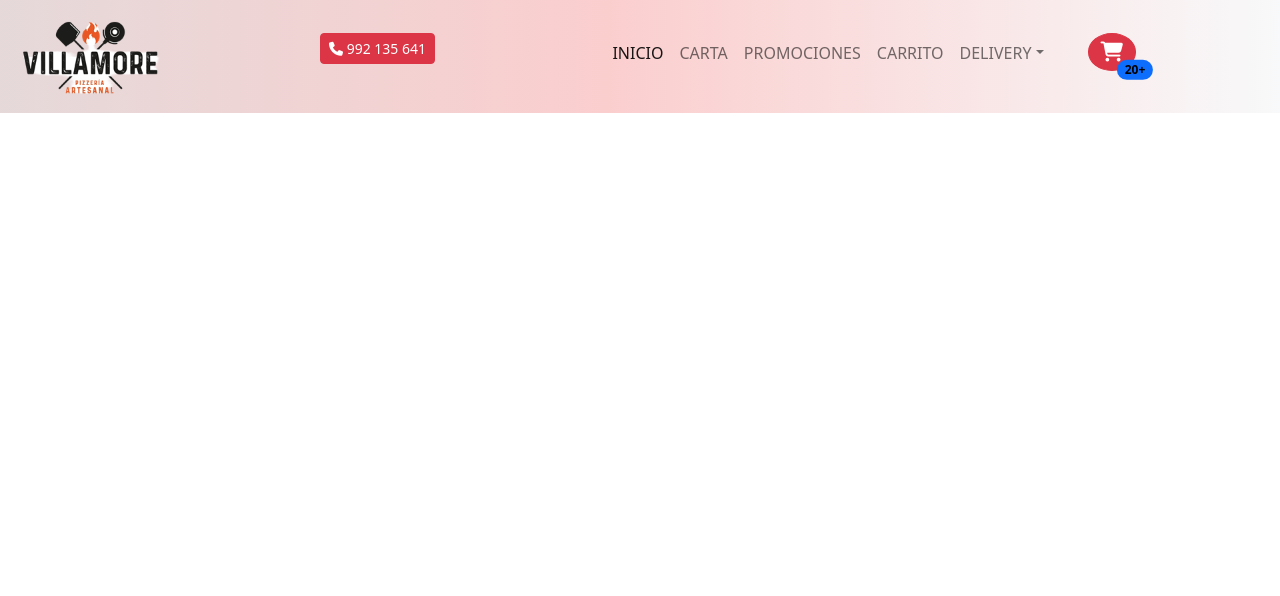
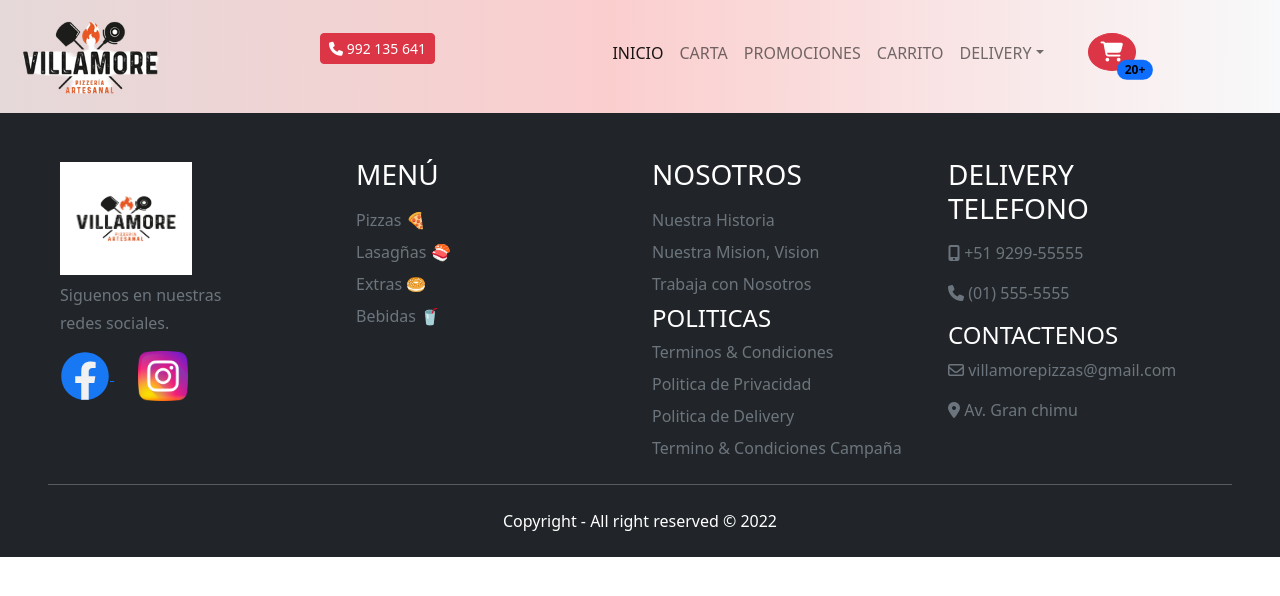
Before and after one commit to josueadrz/PROYECTO-FINAL-G9, a plain HTML site: page index.html in a window 1280 px wide. Drawn offline with nearby package versions, Linux system fonts and the light colour scheme.

Commit message:
header y footer en lener

```diff
--- a/header.css
+++ b/header.css
@@ -1,8 +1,13 @@
 .navbar{
     background: linear-gradient(90.21deg, rgba(196,156,156,0.35) 1.11%, #FBCECE 47.44%, rgba(254,221,221,0)99.96%);
+
 }
 
 .badge{
     color: black;
     /* border-radius: 50%; */
 }
+
+footer{
+    margin-top: 110px;
+}
--- a/index.html
+++ b/index.html
@@ -5,9 +5,12 @@
    <meta charset="UTF-8">
    <meta http-equiv="X-UA-Compatible" content="IE=edge">
    <meta name="viewport" content="width=device-width, initial-scale=1.0">
-   <title>Document</title>
+   <title>Pizerria Villamore</title>
+   <!-- bootstrap -->
    <link href="https://cdn.jsdelivr.net/npm/bootstrap@5.2.1/dist/css/bootstrap.min.css" rel="stylesheet"
       integrity="sha384-iYQeCzEYFbKjA/T2uDLTpkwGzCiq6soy8tYaI1GyVh/UjpbCx/TYkiZhlZB6+fzT" crossorigin="anonymous">
+   <!-- css -->
+   <link rel="stylesheet" href="./css/index.css">
    <link rel="stylesheet" href="./header.css">
 
 </head>
@@ -23,7 +26,7 @@
             </a>
          </div>
          <!-- contenedor todo navegacion -->
-         <div class="d-inline-flex col-md-8 col-sm-8" >
+         <div class="d-inline-flex col-md-8 col-sm-8">
             <!-- contacto telefono-numero -->
             <div class="d-inline-flex d-none d-sm-block col-sm-4">
                <button class="btn btn-sm btn-danger me-1" type="button"><i class="fa-solid fa-phone fa-md "
@@ -70,11 +73,11 @@
                         </ul>
                      </li>
                      <li class="nav-item mt-5">
-                        <li>
-                           <hr class="dropdown-divider">
-                        </li>
-                        <button class="btn btn-sm btn-danger me-1 d-lg-none" type="button"><i class="fa-solid fa-phone fa-md "
-                           style="color: white"></i> 992 135 641</button>
+                     <li>
+                        <hr class="dropdown-divider">
+                     </li>
+                     <button class="btn btn-sm btn-danger me-1 d-lg-none" type="button"><i
+                           class="fa-solid fa-phone fa-md " style="color: white"></i> 992 135 641</button>
                      </li>
                   </ul>
                </div>
@@ -94,11 +97,122 @@
       </nav>
 
    </header>
+
+   <footer>
+      <!-- footer -->
+      <div class="container-fluid">
+
+         <div class="row p-5 pb-2 bg-dark text-white">
+
+            <!-- Logo y redes -->
+            <div class="col-xs-12 col-md-6 col-lg-3">
+               <div class="mb-2 pt-1">
+                  <img class="img-logo" src="./img/logo.png" alt="logo" width="132px" height="113px">
+               </div>
+               <div>
+                  <p class="mb-1 text-secondary">Siguenos en nuestras</p>
+                  <p class="text-secondary">redes sociales.</p>
+               </div>
+               <div class="mb-3">
+                  <a class="pe-4" href="#">
+                     <img src="./img/logo-facebook.svg" alt="facebbok" width="50" height="50">
+                  </a>
+                  <a href="#">
+                     <img src="./img/instagram.png" alt="instagram" width="50" height="50">
+                  </a>
+               </div>
+            </div>
+
+            <!------ MENU ------>
+            <div class="col-xs-12 col-md-6 col-lg-3">
+               <p class="h3 mb-3">MENÚ</p>
+               <div class="mb-2">
+                  <a class="text-secondary text-decoration-none" href="#">Pizzas 🍕</a>
+               </div>
+               <div class="mb-2">
+                  <a class="text-secondary text-decoration-none" href="#">Lasagñas 🍣</a>
+               </div>
+               <div class="mb-2">
+                  <a class="text-secondary text-decoration-none" href="#">Extras 🥯</a>
+               </div>
+               <div class="mb-2">
+                  <a class="text-secondary text-decoration-none" href="#">Bebidas 🥤</a>
+               </div>
+            </div>
+
+            <!------ SOBRE NOSOTROS ------>
+            <div class="col-xs-12 col-md-6 col-lg-3">
+               <p class="h3 mb-3">NOSOTROS</p>
+               <div class="mb-2">
+                  <a class="text-secondary text-decoration-none" href="">Nuestra Historia</a>
+               </div>
+               <div class="mb-2">
+                  <a class="text-secondary text-decoration-none" href="">Nuestra Mision, Vision</a>
+               </div>
+               <div class="mb-2">
+                  <a class="text-secondary text-decoration-none" href="">Trabaja con Nosotros</a>
+               </div>
+               <div class="mb-2">
+                  <p class="h4">POLITICAS</p>
+               </div>
+               <div class="mb-2">
+                  <a class="text-secondary text-decoration-none" href="">Terminos & Condiciones</a>
+               </div>
+               <div class="mb-2">
+                  <a class="text-secondary text-decoration-none" href="">Politica de Privacidad</a>
+               </div>
+               <div class="mb-2">
+                  <a class="text-secondary text-decoration-none" href="">Politica de Delivery</a>
+               </div>
+               <div class="mb-2">
+                  <a class="text-secondary text-decoration-none" href="">Termino & Condiciones Campaña</a>
+               </div>
+            </div>
+
+            <!------ DELIVERY TELEFONO ------>
+            <div class="col-xs-12 col-md-6 col-lg-3">
+               <p class="h3 mb-3">DELIVERY TELEFONO</p>
+               <div class="mb-2">
+                  <p class="text-secondary"><i class="fa-solid fa-mobile-screen-button"></i> +51 9299-55555</p>
+               </div>
+               <div class="mb-2">
+                  <p class="text-secondary"><i class="fa-solid fa-phone"></i> (01) 555-5555</p>
+               </div>
+               <div class="mb-2">
+                  <p class="h4">CONTACTENOS</p>
+               </div>
+               <div class="mb-2">
+                  <p class="text-secondary"><i class="fa-regular fa-envelope"></i> villamorepizzas@gmail.com</p>
+               </div>
+               <div class="mb-2">
+                  <p class="text-secondary"><i class="fa-solid fa-location-dot text-decoration-none"></i> Av. Gran
+                     chimu</p>
+               </div>
+            </div>
+
+            <hr class="mt-3">
+
+            <!-- copyright -->
+            <div class="col-xs-12 pt-2">
+               <p class="text-white text-center">Copyright - All right reserved © 2022</p>
+            </div>
+
+         </div>
+      </div>
+   </footer>
+
 </body>
 <script src="https://cdn.jsdelivr.net/npm/@popperjs/core@2.11.6/dist/umd/popper.min.js"
    integrity="sha384-oBqDVmMz9ATKxIep9tiCxS/Z9fNfEXiDAYTujMAeBAsjFuCZSmKbSSUnQlmh/jp3" crossorigin="anonymous"></script>
+
+<script src="https://cdn.jsdelivr.net/npm/bootstrap@5.2.1/dist/js/bootstrap.bundle.min.js"
+   integrity="sha384-u1OknCvxWvY5kfmNBILK2hRnQC3Pr17a+RTT6rIHI7NnikvbZlHgTPOOmMi466C8" crossorigin="anonymous"></script>
+
 <script src="https://cdn.jsdelivr.net/npm/bootstrap@5.2.1/dist/js/bootstrap.min.js"
    integrity="sha384-7VPbUDkoPSGFnVtYi0QogXtr74QeVeeIs99Qfg5YCF+TidwNdjvaKZX19NZ/e6oz" crossorigin="anonymous"></script>
+
+<!-- icons fon Awesone -->
+<script src="https://kit.fontawesome.com/f5c74ec31b.js" crossorigin="anonymous"></script>
 <script src="https://kit.fontawesome.com/353a305f8a.js" crossorigin="anonymous"></script>
 
 </html>
```
Also changed, not shown: img/instagram.png (added), img/logo-facebook.svg (added), img/logo.png (added).
